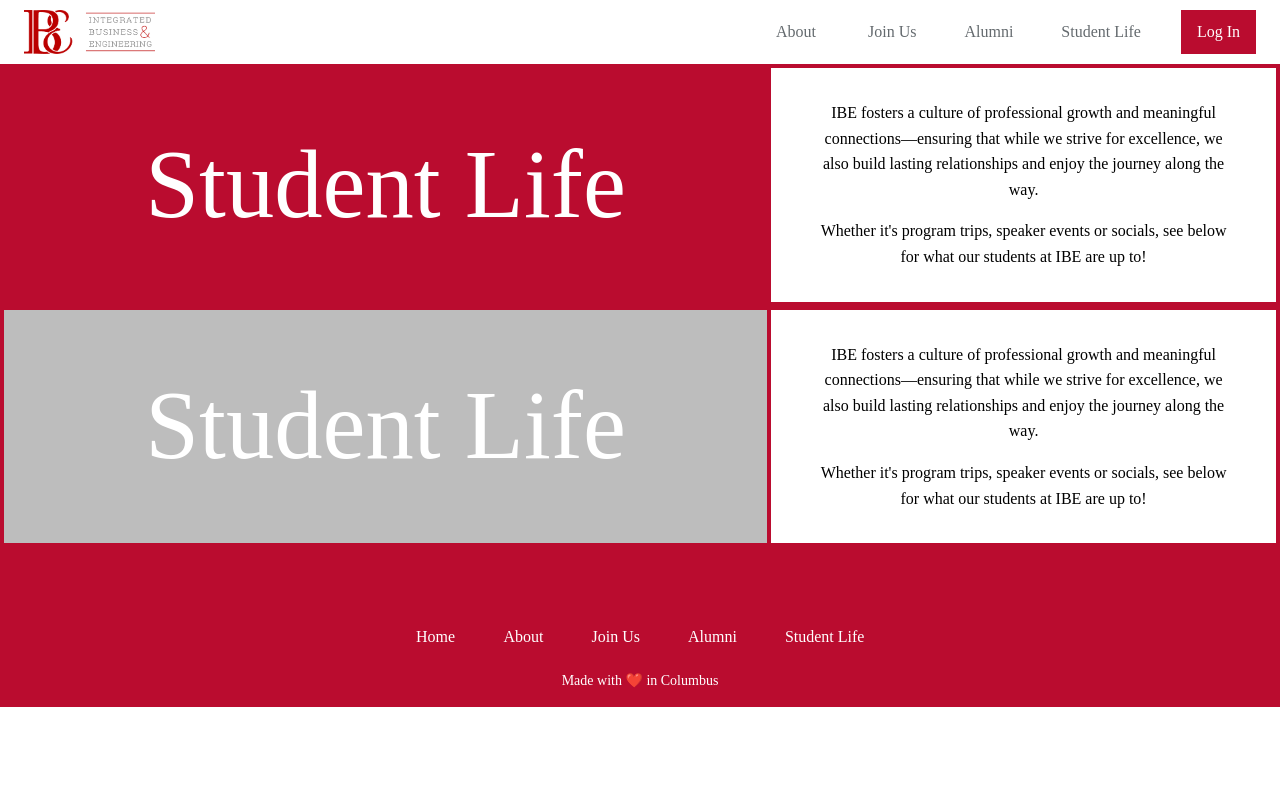
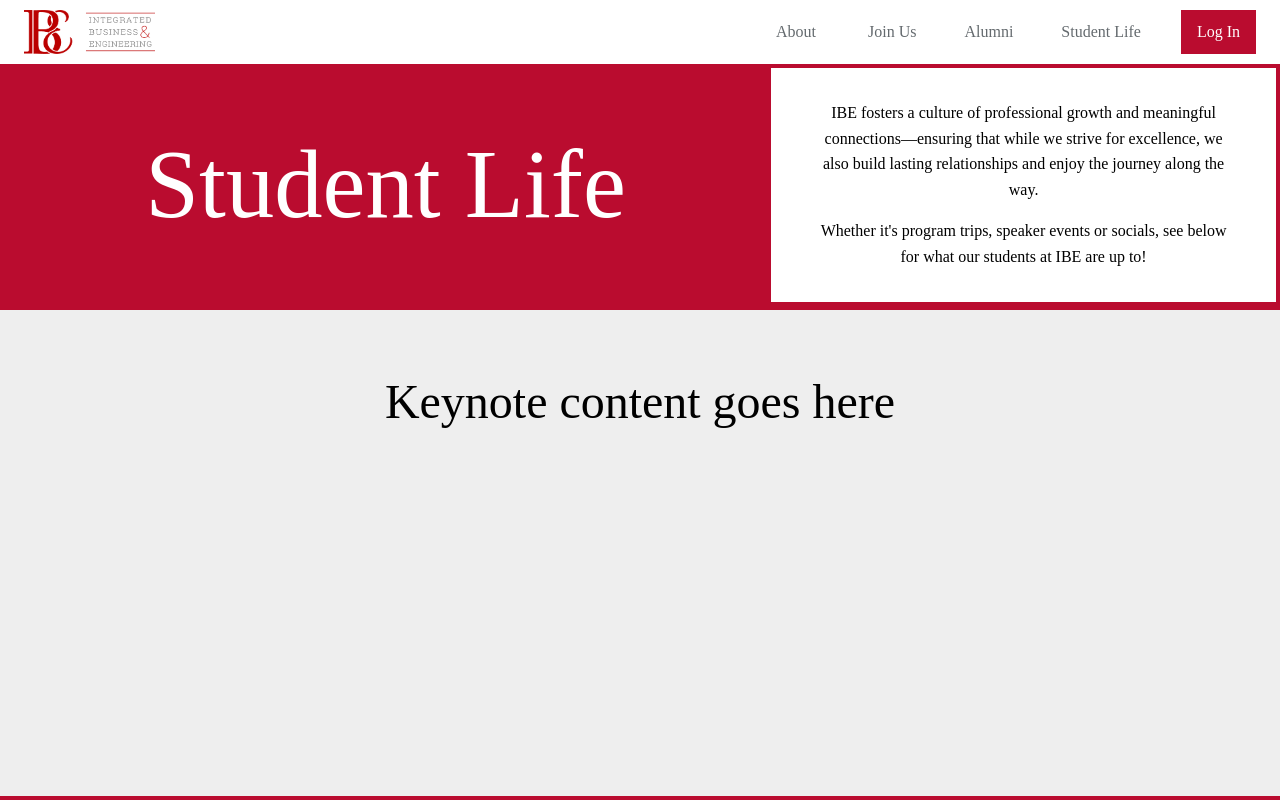
Before and after one commit to ibe-osu/ibe, a Next.js app: page /student-life in a window 1280 px wide. Shown: the top 800 px of the page. Built offline with nearby package versions, Linux system fonts and the light colour scheme; some icons are missing; a web font is replaced by a local one; what @mui/material-nextjs would draw is missing.

Commit message:
Started keynote speakers component and added comments

```diff
--- a/src/app/student-life/page.tsx
+++ b/src/app/student-life/page.tsx
@@ -1,11 +1,23 @@
 import StudentLife from "@/components/student-life/StudentLife";
 import KeynoteSpeakers from "@/components/student-life/KeynoteSpeakers";
+import { Box } from "@mui/material";
 
 export default function About() {
   return (
-    <>
+    // Keep the hero at the top and let the keynote module absorb leftover height
+    // so the page fills the viewport even when the carousel is still under construction.
+    <Box
+      component="main"
+      sx={{
+        display: "flex",
+        flexDirection: "column",
+        minHeight: "calc(100vh - 64px)",
+      }}
+    >
       <StudentLife />
-      <KeynoteSpeakers />
-    </>
+      <Box sx={{ flexGrow: 1, display: "flex" }}>
+        <KeynoteSpeakers />
+      </Box>
+    </Box>
   );
 }
--- a/src/components/student-life/KeynoteSpeakers.tsx
+++ b/src/components/student-life/KeynoteSpeakers.tsx
@@ -3,58 +3,36 @@ import { Box, Typography } from "@mui/material";
 
 export default function KeynoteSpeakers() {
   return (
+    // Full-width background that inherits the page margin hack from the hero to
+    // guarantee the keynote section shares the same edge-to-edge treatment.
     <Box
       sx={{
         display: "flex",
-        flexDirection: { xs: "column", md: "row" },
+        flexDirection: "column",
         position: "relative",
         left: "50%",
         width: "100vw",
         ml: "-50vw",
         mr: "-50vw",
-        border: `4px solid ${theme.palette.primary.main}`,
+        backgroundColor: theme.palette.grey[200],
+        borderTop: `4px solid ${theme.palette.primary.main}`,
+        borderBottom: `4px solid ${theme.palette.primary.main}`,
+        py: { xs: 6, md: 8 },
+        minHeight: "100%",
       }}
     >
+      {/* Inner container stays centered so the speaker content aligns with the rest of the site grid. */}
       <Box
         sx={{
-          flexBasis: { xs: "100%", md: "60%" },
-          backgroundColor: theme.palette.grey[400],
-          color: theme.palette.secondary.main,
-          display: "flex",
-          alignItems: "center",
-          justifyContent: "center",
+          maxWidth: "1200px",
+          width: "100%",
+          mx: "auto",
           px: { xs: 3, md: 6 },
-          py: { xs: 4, md: 6 },
+          flexGrow: 1,
         }}
       >
-        <Typography variant="h2" sx={{ textAlign: "center" }}>
-          Student Life
-        </Typography>
-      </Box>
-      <Box
-        sx={{
-          flexBasis: { xs: "100%", md: "40%" },
-          backgroundColor: theme.palette.secondary.main,
-          color: theme.palette.text.primary,
-          borderLeft: { md: `4px solid ${theme.palette.primary.main}` },
-          borderTop: { xs: `4px solid ${theme.palette.primary.main}`, md: "none" },
-          display: "flex",
-          flexDirection: "column",
-          justifyContent: "center",
-          alignItems: "center",
-          px: { xs: 3, md: 5 },
-          py: { xs: 3, md: 4 },
-          gap: 2,
-        }}
-      >
-        <Typography variant="body1" sx={{ lineHeight: 1.6, textAlign: "center" }}>
-          IBE fosters a culture of professional growth and meaningful
-          connections—ensuring that while we strive for excellence, we also
-          build lasting relationships and enjoy the journey along the way.
-        </Typography>
-        <Typography variant="body1" sx={{ lineHeight: 1.6, textAlign: "center" }}>
-          Whether it&apos;s program trips, speaker events or socials, see below
-          for what our students at IBE are up to!
+        <Typography variant="h3" sx={{ textAlign: "center" }}>
+          Keynote content goes here
         </Typography>
       </Box>
     </Box>
--- a/src/components/student-life/StudentLife.tsx
+++ b/src/components/student-life/StudentLife.tsx
@@ -3,6 +3,8 @@ import { Box, Typography } from "@mui/material";
 
 export default function StudentLife() {
   return (
+    // Full-bleed wrapper: offsetting the container by half the viewport width
+    // lets the hero stretch edge-to-edge while the rest of the app stays centered.
     <Box
       sx={{
         display: "flex",
```
